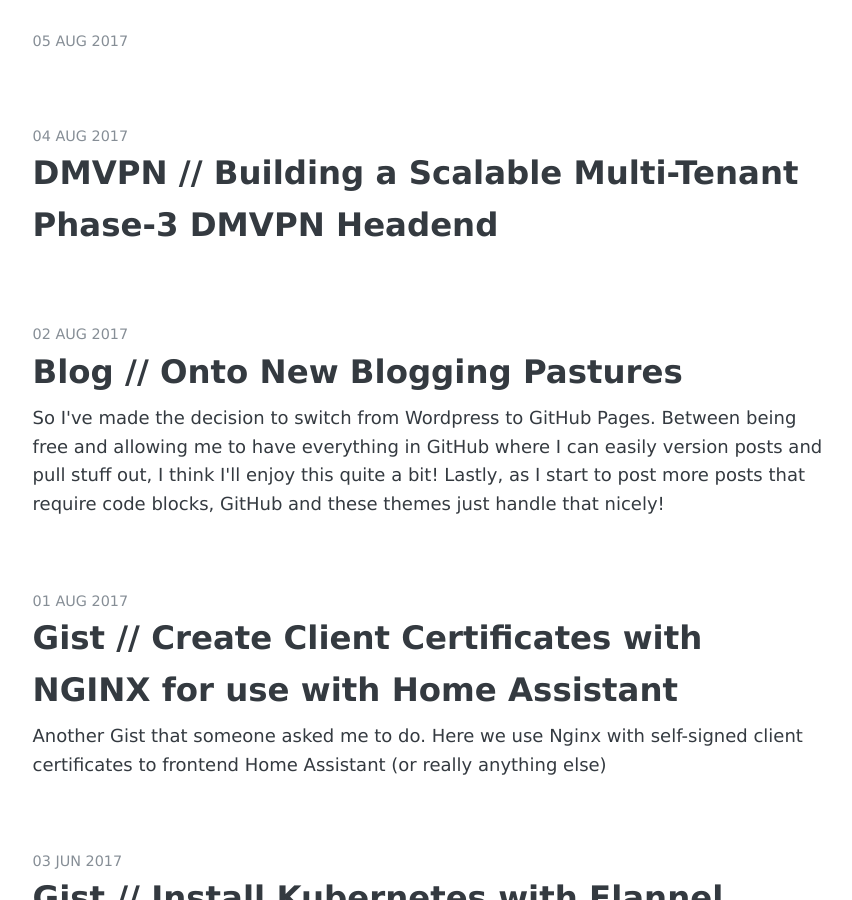
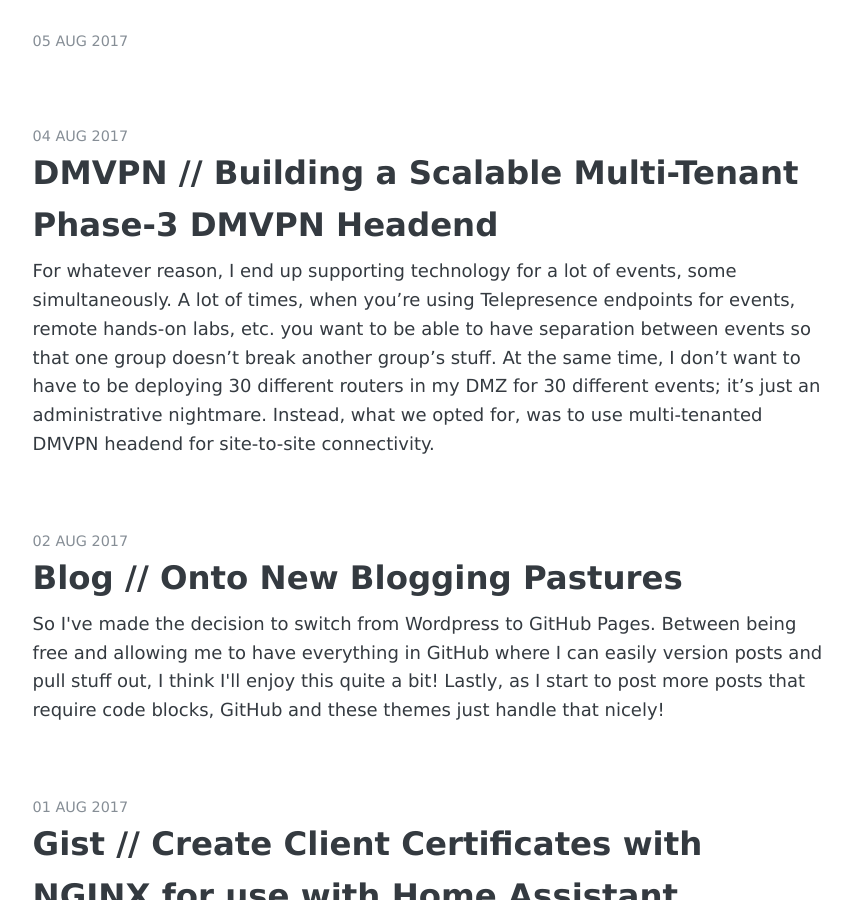
Before and after one commit to rkaramandi/rkaramandi.github.io, a Jekyll site: the page built from index.html, in a window 1280 px wide and 900 px high, scrolled down 303 px. Shown: the whole window, without its empty margins (210-1062 px from the left). Built offline with Jekyll 4.4.1, drawn with Linux system fonts in a browser that asks for light colours; some web fonts are replaced; the list of posts is cut into pages by our own code.

Commit message:
Use first paragraph of intro in description

```diff
--- a/_posts/2017-08-04-building-a-scalable-multinant-phase3-dmvpn-headend.md
+++ b/_posts/2017-08-04-building-a-scalable-multinant-phase3-dmvpn-headend.md
@@ -1,7 +1,7 @@
 ---
 layout: post
 title:  "DMVPN // Building a Scalable Multi-Tenant Phase-3 DMVPN Headend"
-description:
+description: For whatever reason, I end up supporting technology for a lot of events, some simultaneously. A lot of times, when you’re using Telepresence endpoints for events, remote hands-on labs, etc. you want to be able to have separation between events so that one group doesn’t break another group’s stuff. At the same time, I don’t want to have to be deploying 30 different routers in my DMZ for 30 different events; it’s just an administrative nightmare. Instead, what we opted for, was to use multi-tenanted DMVPN headend for site-to-site connectivity.
 date: 2017-08-04
 tags: [wan, design, routing, dmvpn]
 comments: true
```
